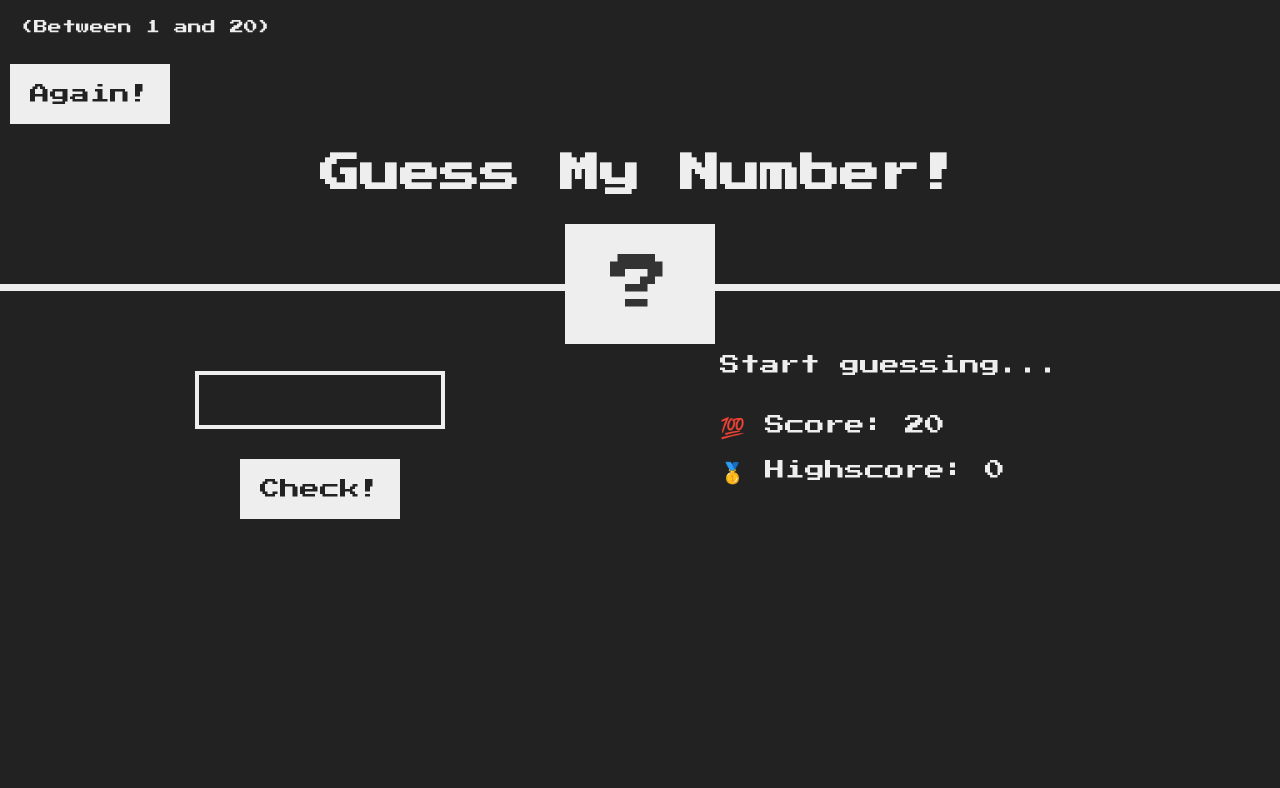
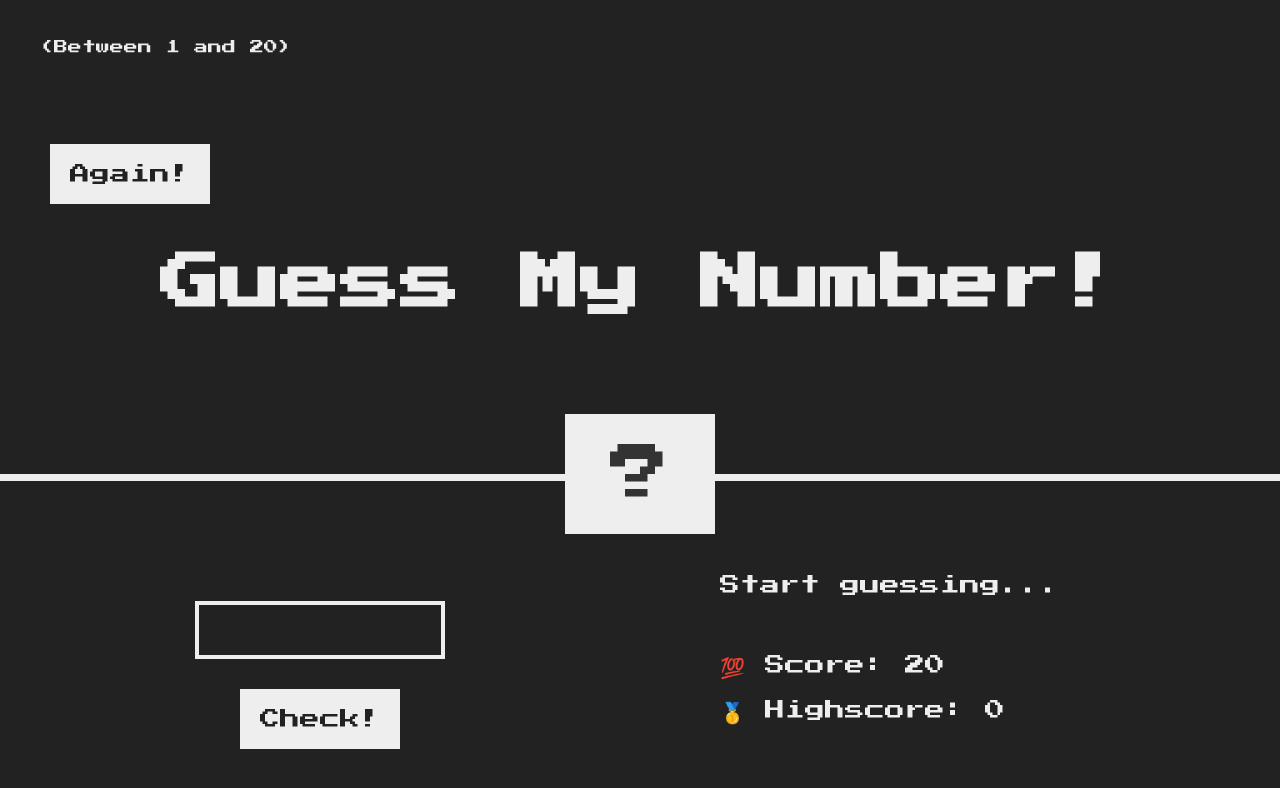
Before and after one commit to maryamgvazava/guessNumber, a plain HTML site: page index.html in a window 1280 px wide. Drawn offline with Linux system fonts and the light colour scheme.

Commit message:
Update style.css

```diff
--- a/style.css
+++ b/style.css
@@ -107,9 +107,33 @@ h1 {
 
 .message {
   margin-bottom: 4rem;
-  height: 2rem;
+/*   height: 2rem; */
 }
 
 .label-score {
   margin-bottom: 2rem;
 }
+
+@media screen and (min-width: 768px) {
+     h1{
+      font-size: 6rem;
+      margin-bottom: 160px;
+     }
+
+     .between{
+      margin: 20px;
+     }
+
+      .again{
+        margin: 50px;
+        padding: 20px;
+      }
+
+      .message{
+          height: 4rem;
+      }
+
+      main{
+        margin-top: 40px;
+      }
+}
```
